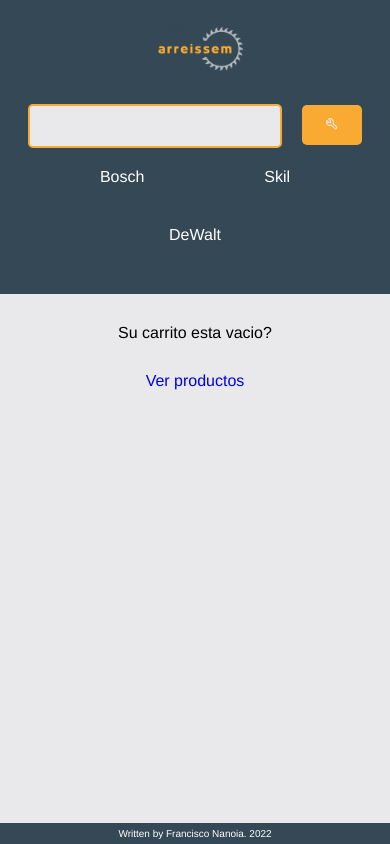
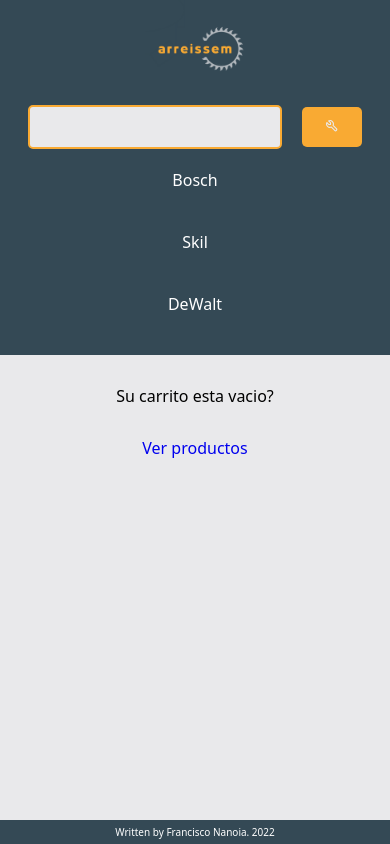
Before and after one commit to fnanoia/arreissem, a React (Create React App) app: page /cart in a window 390 px wide. Built offline with nearby package versions, Linux system fonts and the light colour scheme.

Commit message:
css responsive update

```diff
--- a/src/App.js
+++ b/src/App.js
@@ -24,7 +24,33 @@
         </Routes>
 
     <Footer/>
-    <Toaster />
+    <Toaster
+    toastOptions={
+        {success:
+            {position: 'top-right',
+            style: {
+                border: '1px solid #4A6572',
+                padding: '16px',
+                color: '#344955',
+            },
+            iconTheme: {
+                primary: '#344955',
+                secondary: '#E9E9EB',
+            }},
+        error:
+            {position: 'top-right',
+            style: {
+                border: '1px solid #4A6572',
+                padding: '16px',
+                color: '#344955',
+            },
+            iconTheme: {
+                primary: '#344955',
+                secondary: '#E9E9EB',
+            }}
+        }
+        }
+    />
     </FunctionProvider>
     </BrowserRouter>
     )
--- a/src/components/Form/Form.jsx
+++ b/src/components/Form/Form.jsx
@@ -5,7 +5,8 @@
 
 
         <div><p>Para confirmar su compra por favor complete el siguiente formulario, y asi obtener su
-            numero de envio. Nuestro equipo de post-venta se pondra en contacto a la brevedad para corroborar sus datos</p></div>
+            numero de orden. Nuestro equipo de post-venta se pondra en contacto a la brevedad para corroborar
+            sus datos y establecer una fecha de envio</p></div>
 
 
         <div>
--- a/src/components/Item/ItemDetail.jsx
+++ b/src/components/Item/ItemDetail.jsx
@@ -20,10 +20,10 @@
             setCartBtn(false);
 
             if(isOnCart(product.id)){
-                toast(`${product.title} ya se agrego al carrito`);
+                toast.error(`${product.title} ya se agrego al carrito`)
             }else{
                 addProduct(product, selectedCounter);
-                toast(`${product.title} agregado al carrito`);
+                toast.success(`${product.title} agregado al carrito`)
             }
         }
 
@@ -45,7 +45,7 @@
         <ItemCount initial={1} stock={product.stock} onAdd={onAdd}/> :
         <div className="card__item__detail__added">
         <button>
-        <Link to="/cart">Terminar mi compra</Link>
+        <Link to="/cart">Terminar compra</Link>
         </button>
         <button>
         <Link to="/">Agregar mas productos</Link>
--- a/src/components/Item/ItemDetailContainer.jsx
+++ b/src/components/Item/ItemDetailContainer.jsx
@@ -4,6 +4,7 @@
 import { collectionProducts } from "../../Firebase";
 import { getDoc, doc } from "firebase/firestore";
 import Loader from "../Loader/Loader";
+import toast from 'react-hot-toast';
 
 function ItemDetailContainer () {
     const [item, setItem] = useState({});
@@ -22,7 +23,7 @@
             });
         })
         .catch((err) => {
-            console.error(err);
+            toast.error(err);
         });
 
     }, [id]);
--- a/src/components/Item/ItemListContainer.jsx
+++ b/src/components/Item/ItemListContainer.jsx
@@ -4,6 +4,7 @@
 import { getDocs, query, where } from "firebase/firestore";
 import ItemList from "./ItemList";
 import Loader from "../Loader/Loader";
+import toast from 'react-hot-toast';
 
 function ItemListContainer(){
 
@@ -35,7 +36,7 @@
             setItems(responseProducts);
         })
         .catch((err) => {
-            console.error(err);
+            toast.error(err);
         });
 
     }, [category]);
--- a/src/components/Navbar/Navbar.jsx
+++ b/src/components/Navbar/Navbar.jsx
@@ -11,13 +11,13 @@
         <div><LogoWidget /></div>
         <div><SearchBar /></div>
     </div>
-    <div className="menu">
-        <ul>
-            <li><NavLink to="/category/bosch">Bosch</NavLink></li>
-            <li><NavLink to="/category/skil">Skil</NavLink></li>
-            <li><NavLink to="/category/dewalt">DeWalt</NavLink></li>
-            <div><NavLink to="/cart"><CartWidget /></NavLink></div>
-        </ul>
+    <div className="menu__categories">
+        <div><NavLink to="/category/bosch">Bosch</NavLink></div>
+        <div><NavLink to="/category/skil">Skil</NavLink></div>
+        <div><NavLink to="/category/dewalt">DeWalt</NavLink></div>
+    </div>
+    <div className="menu__cart">
+        <div><NavLink to="/cart"><CartWidget /></NavLink></div>
     </div>
     </>
     )
--- a/src/css/main.css
+++ b/src/css/main.css
@@ -10,72 +10,38 @@
 *{
     margin: 0;
     padding: 0;
-    font-family: freight-sans-pro,Helvetica Neue,sans-serif;
+    font-family: system-ui, -apple-system, BlinkMacSystemFont, 'Segoe UI', Roboto, Oxygen, Ubuntu, Cantarell, 'Open Sans', 'Helvetica Neue', sans-serif;
     text-decoration: none;
 }
-
-/*@media screen and (max-width: 800px) {
-    .menu ul li {
-        display: flex;
-        justify-content: center;
-        align-items: center;
-        flex-wrap: wrap;
-        padding: 20px 60px;
-    }
-    .footer ul li {
-        display: inline-block;
-        justify-content: center;
-        align-items: center;
-        flex-wrap: wrap;
-        padding: 20px 60px;
-    }
-    .cart__form{
-        display: flex;
-        align-items: center;
-        justify-content: center;
-        flex-wrap: wrap;
-        padding: 5px 10px;
-    }
-    .cart__display{
-        display: flex;
-        align-items: center;
-        justify-content: center;
-        flex-wrap: wrap;
-        width: auto;
-    }
-}*/
 
 body{
     background-color: var(--white);
 }
 
 /*Navbar*/
-.menu {
-    text-align: center;
-    background-color: var(--dark);
-}
-.menu ul li {
-    display: inline-block;
+.menu__categories{
+    display: flex;
     justify-content: center;
     align-items: center;
+    flex-wrap: wrap;
+    background-color: var(--dark)
+}
+.menu__categories div{
     padding: 20px 60px;
 }
-.menu ul li a{
-    text-decoration: none;
-    color: white;
-}
-.menu ul li:hover{
+.menu__categories div:hover{
     background-color: var(--yellow);
     opacity: 1;
     transition: 2s;
+}
+.menu__categories div a{
+    color: white;
+    text-decoration: none;
 }
 .cart__icon{
     color:var(--white);
     padding-left: 5px;
     padding-right: 5px;
-}
-.menu ul div{
-    height: 30px;
 }
 
 /*Logo*/
@@ -83,9 +49,20 @@
     display: flex;
     justify-content: space-evenly;
     align-items: center;
+    flex-wrap: wrap;
     background-color: var(--dark);
+}
+
+/*Cart*/
+.menu__cart{
+    display: flex;
+    justify-content: space-evenly;
+    align-items: center;
     flex-wrap: wrap;
+    background-color: var(--dark);
+    padding: 10px;
 }
+
 /*Search Bar*/
 .menu__logo .search__bar{
     width: 250px;
@@ -158,10 +135,6 @@
     border: 1px solid var(--white);
     border-radius: 3%;
 }
-.card__item:hover{
-    box-shadow: 2px 2px 6px 2px var(--yellow);
-    transition: 1s;
-}
 .card__item img{
     width: 100%;
 }
@@ -186,29 +159,27 @@
 
 /*Details*/
 .item__detail{
+    margin: 40px;
+}
+.card__item__detail{
     display: flex;
     align-items: center;
     justify-content: center;
     flex-wrap: wrap;
-    margin: 50px;
-}
-.card__item__detail{
-
     padding: 10px 15px;
     margin: 10px 30px;
+    margin-left: auto;
+    margin-right: auto;
+    flex-basis: 900px;
     background-color: white;
     border: 1px solid var(--white);
     border-radius: 3%;
 }
-.card__item__detail:hover{
-    box-shadow: 2px 2px 6px 2px var(--yellow);
-    transition: 1s;
-}
 .card__item__detail div{
-    display: inline-block;
-    flex: 0 1 auto;
+    /*flex: 0 1 auto;*/
+    justify-content: center;
     max-width: 400px;
-    margin: 30px 10px;
+    margin: 10px;
 }
 .card__item__detail img{
     width: 100%;
@@ -220,9 +191,14 @@
     font-weight: 300;
     margin: 10px 0px;
 }
+.card__item__detail__added{
+    display: flex;
+    justify-content: center;
+    align-items: center;
+    flex-wrap: wrap;
+}
 .card__item__detail .card__item__detail__added button{
     width: 160px;
-    font-weight: 500;
     padding: 10px 0px;
     color: var(--white);
     background-color: var(--dark);
@@ -236,7 +212,7 @@
     transition: 2s;
 }
 .card__item__detail .card__item__detail__added a{
-    font-weight: 500;
+    font-weight: 400;
     padding: 10px 0px;
     color: var(--white);
     background-color: var(--dark);
@@ -284,48 +260,51 @@
     flex-wrap: wrap;
     margin: 30px;
 }
-.cart__display{
+.cart__display__body{
     display: flex;
     align-items: center;
-    justify-content: space-evenly;
+    justify-content: center;
     flex-wrap: wrap;
-    width: 800px;
     margin-left: auto;
     margin-right: auto;
+    border-bottom: 1px solid black;
     margin-top: 20px;
-    border-bottom: 1px solid black
+    flex-basis: 600px;
 }
 .cart__display__footer{
     display: flex;
     align-items: center;
     justify-content: space-evenly;
     flex-wrap: wrap;
-    width: 800px;
     margin-left: auto;
     margin-right: auto;
-    border-bottom: 1px solid black
+    margin-top: 20px;
+    flex-basis: 600px;
 }
 .cart__display__body div, .cart__display__footer div{
-    display: inline-block;
-    max-width: auto;
     padding: 10px;
     margin: 10px 30px;
+    font-weight: 600;
 }
 .cart__display__body button, .cart__display__footer button{
     width: 40px;
     padding: 10px;
     background-color: var(--darkest);
     color: var(--white);
-    border-radius: 30%;
+    border-radius: 50%;
     border: 0px;
 }
 .cart__display__body button:hover{
     background-color: var(--yellow);
+    color: var(--darkest);
+    border: 2px solid var(--darkest);
     opacity: 1;
     transition: 2s;
 }
 .cart__display__footer button:hover{
     background-color: var(--yellow);
+    color: var(--darkest);
+    border: 2px solid var(--darkest);
     opacity: 1;
     transition: 2s;
 }
@@ -348,28 +327,34 @@
     justify-content: center;
     margin: 10px;
     padding: 0 100px;
+    flex-basis: 350px;
+}
+.cart__form p{
+    text-justify: distribute;
+    font-weight: 400;
 }
 .cart__form form div{
-    display: flex;
-    justify-content: center;
-    width: 300px;
-}
-.cart__form p{
-    width: 300px;
+    padding: 0px 10px;
 }
 .cart__form input{
     width: 300px;
-    padding: 12px 5px;
+    padding: 15px 10px;
+    border: 1px solid var(--yellow);
+    border-radius: 5px;
+    font-weight: 500;
 }
 .cart__form button{
     width: 90px;
     padding: 10px;
     background-color: var(--darkest);
     color: var(--white);
-    border: 0px;
+    border: 0px solid var(--yellow);
+    border-radius: 5px;
 }
 .cart__form button:hover{
     background-color: var(--yellow);
+    color: var(--darkest);
+    border: 1px solid var(--darkest);
     opacity: 1;
     transition: 2s;
 }
@@ -433,3 +418,19 @@
       transform: rotate(360deg);
     }
   }
+
+
+@media (max-width: 500px){
+    .menu__categories{
+        flex-direction: column;
+    }
+    .cart__display__body, .cart__display__footer{
+        flex-direction: column;
+        flex-basis: 100%;
+        }
+    .card__item__detail{
+        flex-direction: column;
+        flex-basis: 100%;
+        }
+
+}
```
Also changed, not shown: src/components/Cart/Cart.jsx (+4 -7 lines), src/components/ItemCount/ItemCount.jsx (+5 -3 lines), 1 other file (tests, documents, lock files or other folders).
